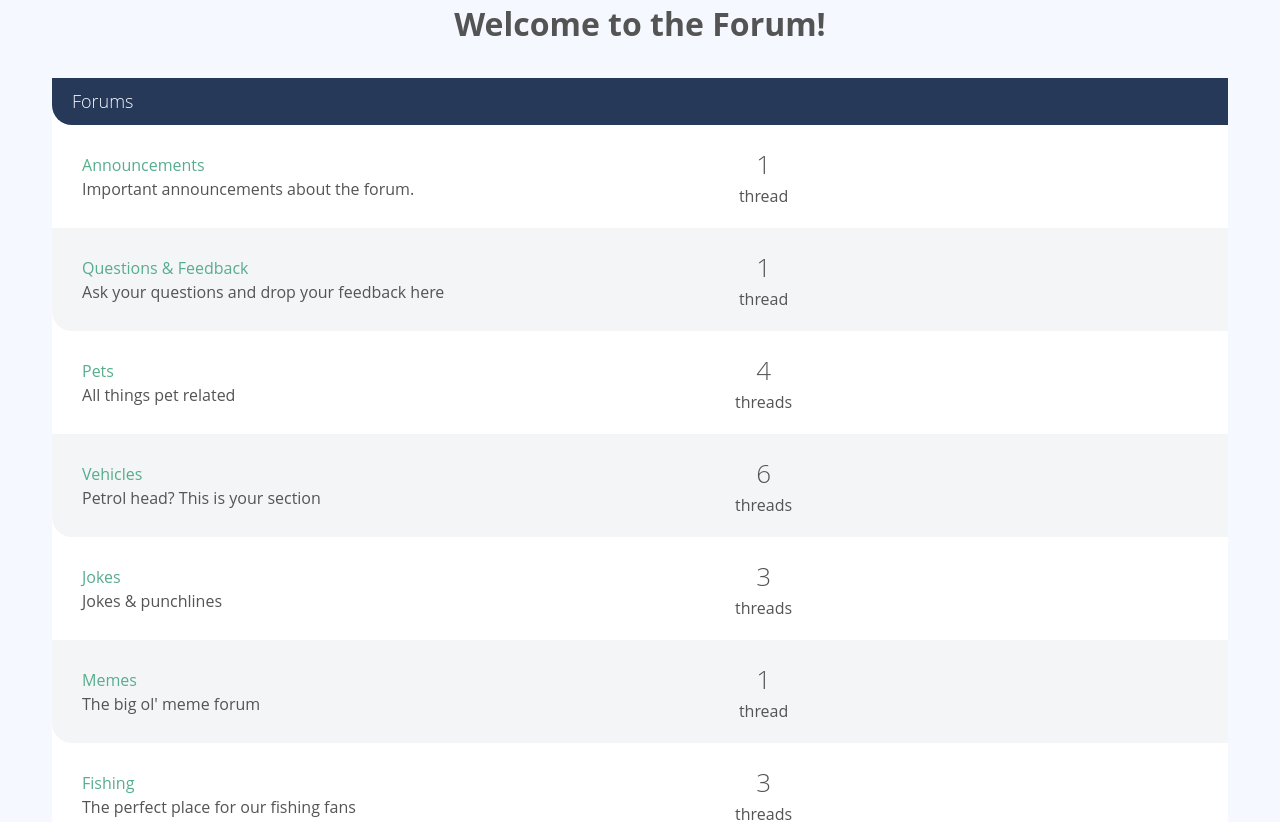
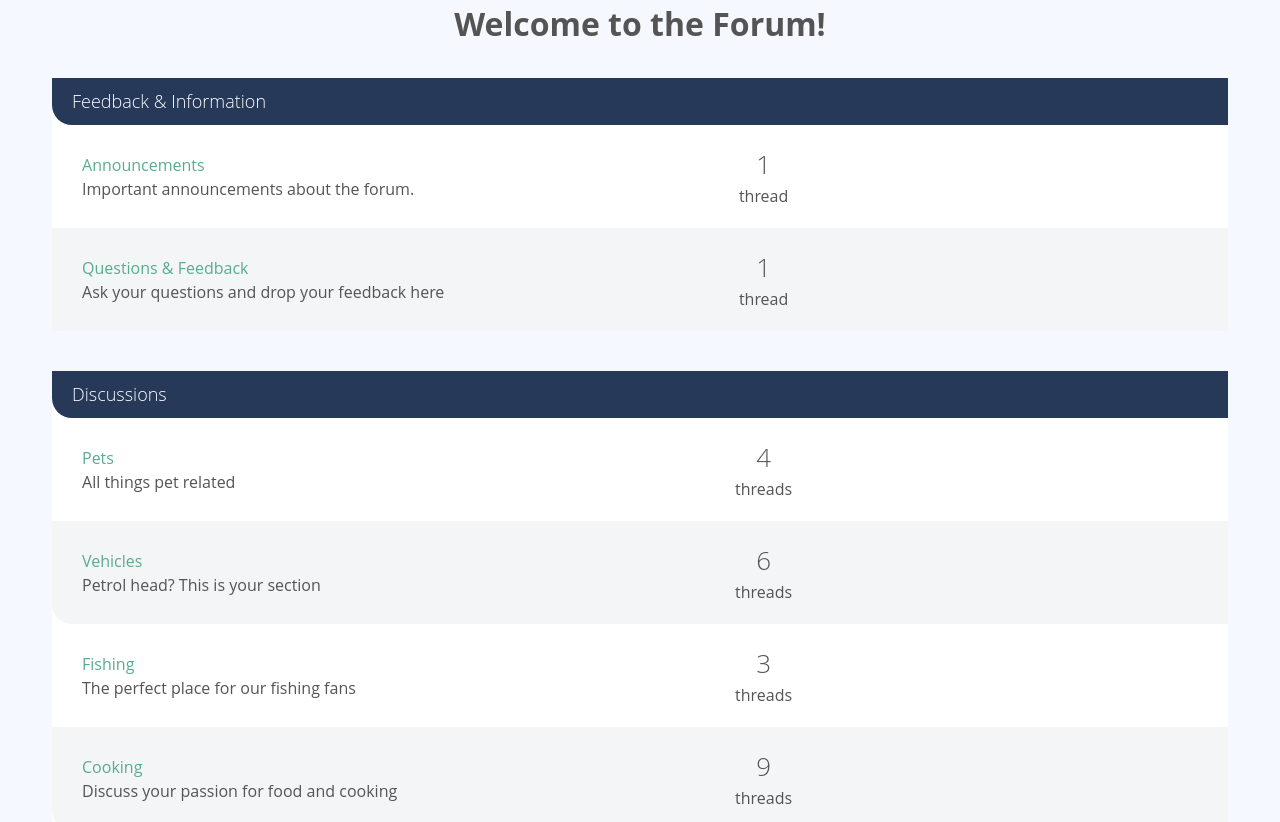
Before and after one commit to TanyaLagodich/vueschool-class, a Vue app: page / in a window 1280 px wide. Shown: the top 822 px of the page. Built offline with nearby package versions, Linux system fonts and the light colour scheme.

Commit message:
chapter 4: implement category

```diff
--- /dev/null
+++ b/src/components/CategoryList.vue
@@ -0,0 +1,30 @@
+<template>
+    <forum-list
+        v-for="category in categories"
+        :key="category.id"
+        :forums="getForumsForCategory(category)"
+        :title="category.name"
+        :category-id="category.id"
+    />
+</template>
+<script>
+import ForumList from './ForumList.vue'
+import sourceData from '@/data.json'
+
+export default {
+  components: {
+    ForumList
+  },
+  props: {
+    categories: {
+      type: Array,
+      required: true
+    }
+  },
+  methods: {
+    getForumsForCategory (category) {
+      return sourceData.forums.filter(forum => forum.categoryId === category.id)
+    }
+  }
+}
+</script>
--- a/src/components/ForumList.vue
+++ b/src/components/ForumList.vue
@@ -1,7 +1,19 @@
 <template>
   <div class="col-full">
       <div class="forum-list">
-        <h2 class="list-title">Forums</h2>
+        <h2 class="list-title">
+          <router-link
+            v-if="categoryId"
+            :to="{ name: 'category', params: { id: categoryId } }"
+          >
+            {{ title }}
+          </router-link>
+          <span
+            v-else
+          >
+            {{ title }}
+          </span>
+        </h2>
 
         <div
             class="forum-listing"
@@ -33,6 +45,14 @@
     forums: {
       type: Array,
       required: true
+    },
+    title: {
+      type: String,
+      default: 'Forums'
+    },
+    categoryId: {
+      type: Number,
+      requied: false
     }
   },
   methods: {
--- /dev/null
+++ b/src/pages/Category.vue
@@ -0,0 +1,33 @@
+<template>
+    <h1>{{ category.name }}</h1>
+    <forum-list
+      :title="category.name"
+      :forums="getForumsForCategory(category)"
+    />
+</template>
+<script>
+import sourceData from '@/data.json'
+import ForumList from '@/components/ForumList.vue'
+
+export default {
+  components: {
+    ForumList
+  },
+  props: {
+    id: {
+      required: true,
+      type: String
+    }
+  },
+  computed: {
+    category () {
+      return sourceData.categories.find(category => category.id === this.id)
+    }
+  },
+  methods: {
+    getForumsForCategory (category) {
+      return sourceData.forums.filter(forum => forum.categoryId === category.id)
+    }
+  }
+}
+</script>
--- a/src/pages/Home.vue
+++ b/src/pages/Home.vue
@@ -1,18 +1,18 @@
 <template>
   <h1>Welcome to the Forum!</h1>
-  <forum-list :forums="forums" />
+  <category-list :categories="categories" />
 </template>
 <script>
 import sourceData from '@/data.json'
-import ForumList from '@/components/ForumList'
+import categoryList from '@/components/CategoryList'
 
 export default {
   components: {
-    ForumList
+    categoryList
   },
   data () {
     return {
-      forums: sourceData.forums
+      categories: sourceData.categories
     }
   }
 }
--- a/src/router/index.js
+++ b/src/router/index.js
@@ -1,6 +1,7 @@
 import { createRouter, createWebHistory } from 'vue-router'
 import Home from '@/pages/Home'
 import Forum from '@/pages/Forum'
+import Category from '@/pages/Category'
 import ThreadShow from '@/pages/ThreadShow'
 import NotFound from '@/pages/NotFound'
 import sourceData from '@/data.json'
@@ -10,6 +11,12 @@
     path: '/',
     name: 'Home',
     component: Home
+  },
+  {
+    path: '/category/:id',
+    name: 'category',
+    component: Category,
+    props: true
   },
   {
     path: '/forum/:id',
```
